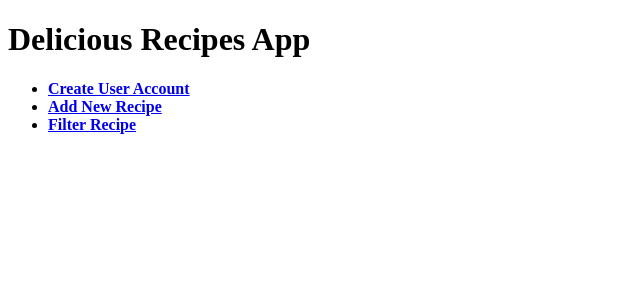
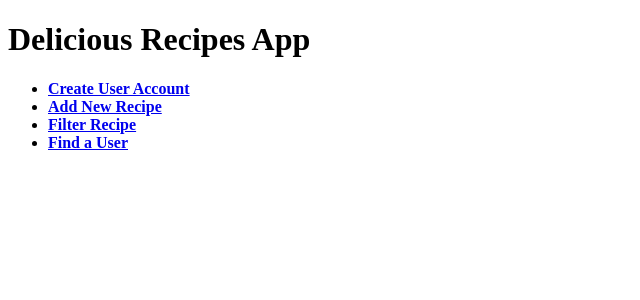
Before and after one commit to CPSC304GP33/Recipes, a PHP site: page / in a window 1280 px wide. Shown: the top 300 px of the page, without its empty margins (0-640 px from the left). Run offline with PHP 8.4, Linux system fonts and the light colour scheme.

Commit message:
Update index.php

```diff
--- a/index.php
+++ b/index.php
@@ -23,6 +23,9 @@
       <li>
         <a href="read.php"><strong>Filter Recipe</strong></a>
       </li>
+      <li>
+        <a href="findUser.php"><strong>Find a User</strong></a>
+      </li>
     </ul>
 
     <?php include "templates/footer.php"; ?>
```
